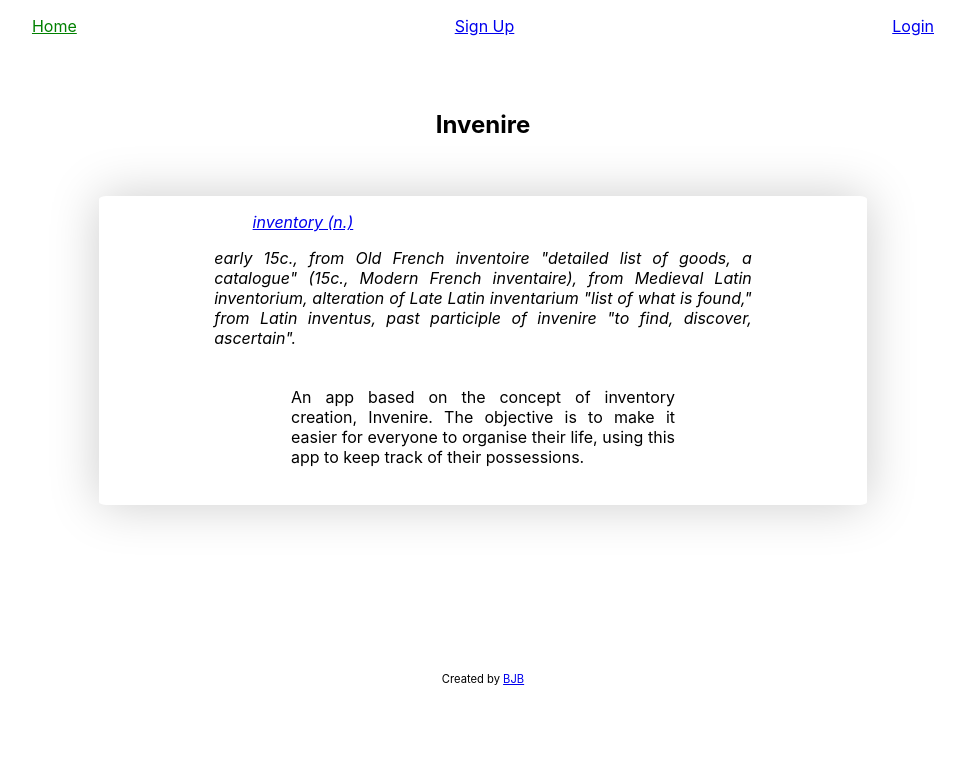
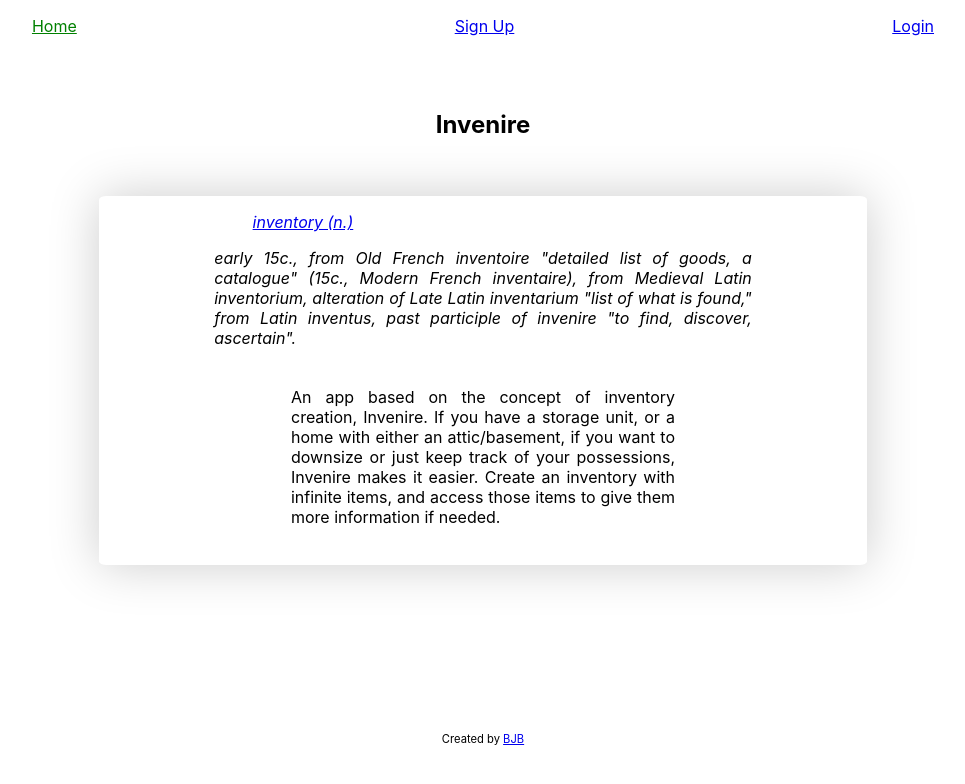
Before and after one commit to BeatrizJB/Invenire-Frontend, a React (Create React App) app: page / in a window 1280 px wide. Shown: the top 784 px of the page, without its empty margins (157-1122 px from the left). Built offline with nearby package versions, Linux system fonts and the light colour scheme; no server answers.

Commit message:
better landing page text

```diff
--- a/src/components/Home.js
+++ b/src/components/Home.js
@@ -24,15 +24,17 @@ function Home() {
               </em>
             </p>
             <p className="TextBox2">
-              An app based on the concept of inventory creation, Invenire. The
-              objective is to make it easier for everyone to organise their
-              life, using this app to keep track of their possessions.
+              An app based on the concept of inventory creation, Invenire. If
+              you have a storage unit, or a home with either an attic/basement,
+              if you want to downsize or just keep track of your possessions,
+              Invenire makes it easier. Create an inventory with infinite items,
+              and access those items to give them more information if needed.
             </p>
           </article>
         </div>
-        <footer>Created by <a href="https://github.com/BeatrizJB">
-                BJB
-              </a></footer>
+        <footer>
+          Created by <a href="https://github.com/BeatrizJB">BJB</a>
+        </footer>
       </section>
     </>
   );
```
